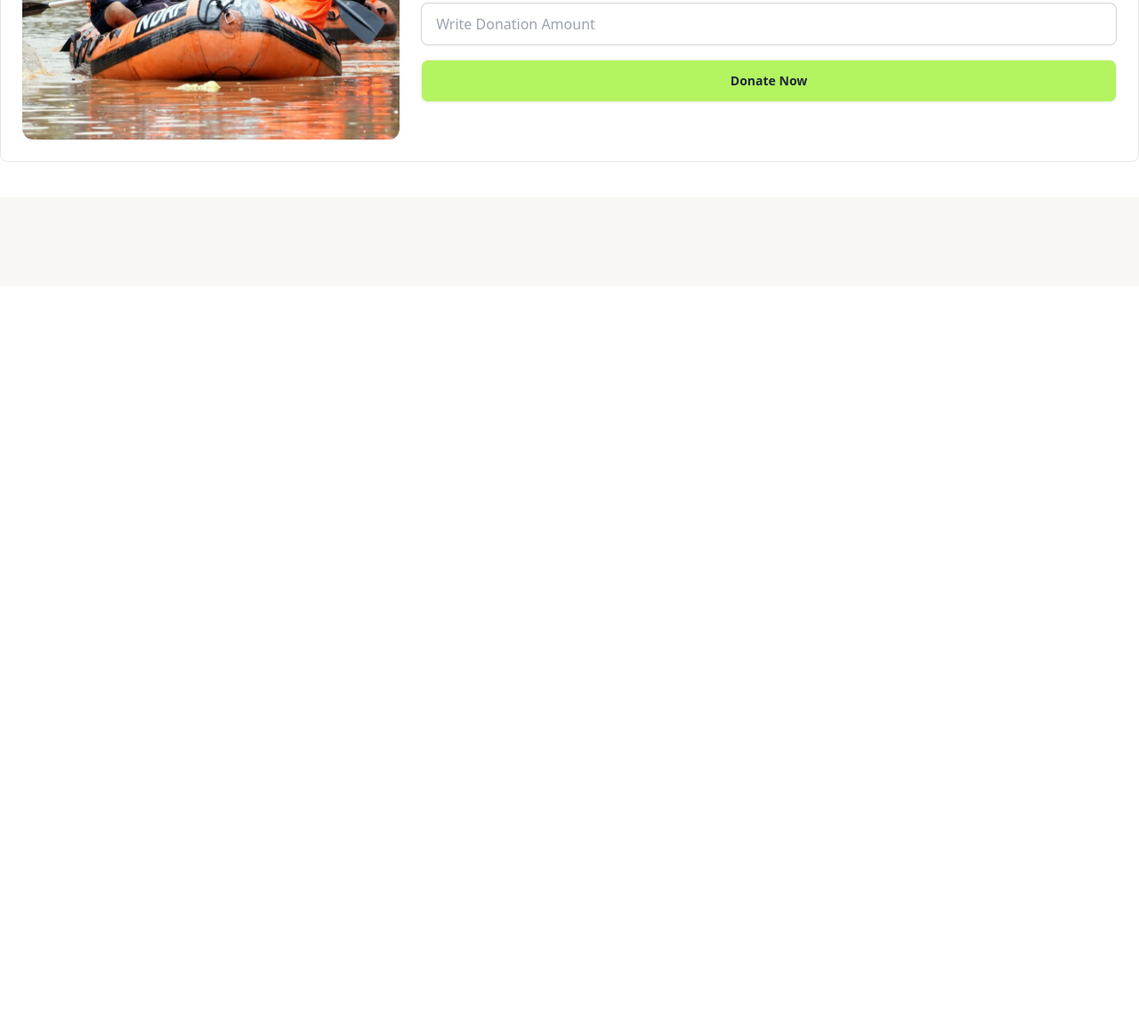
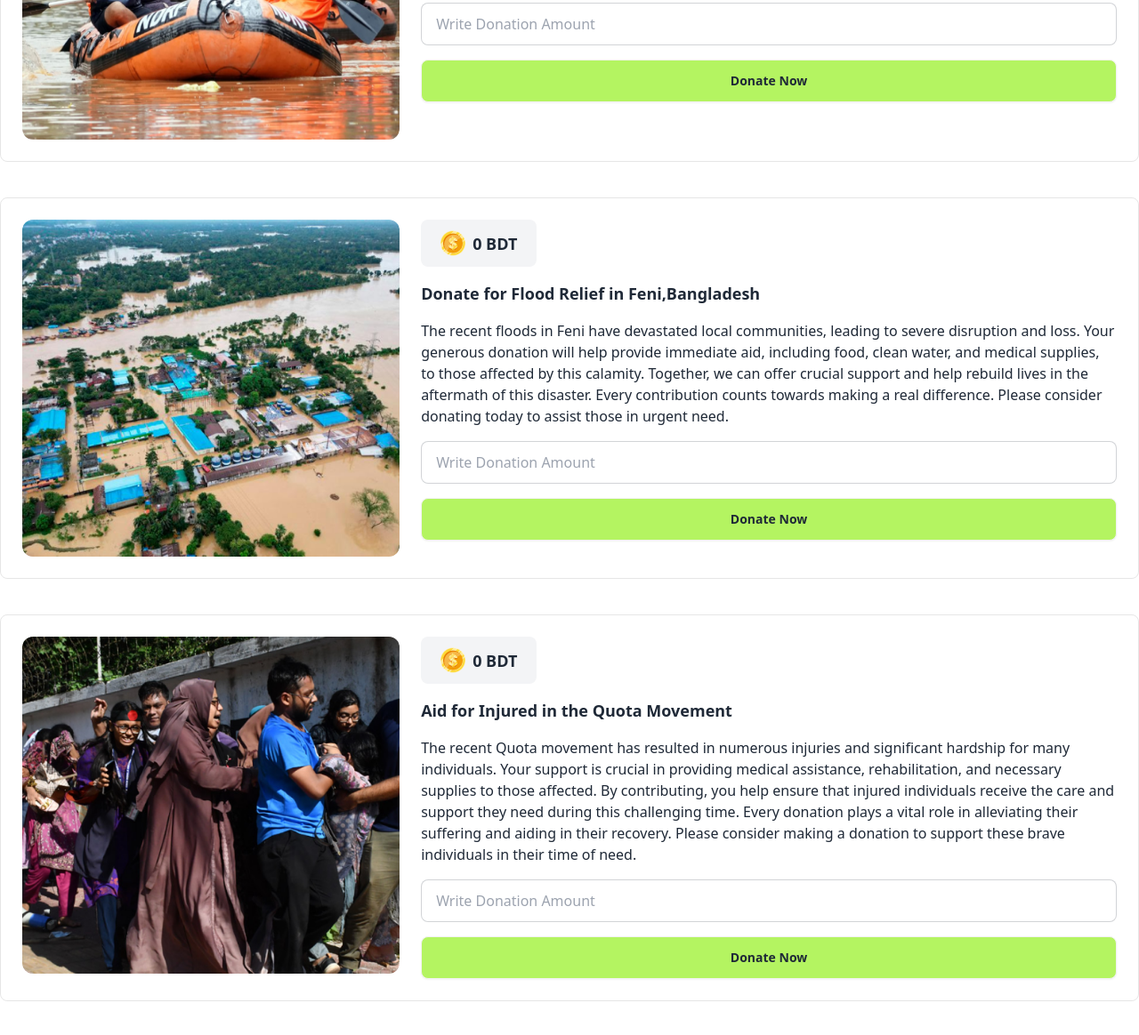
Before and after one commit to khademulmowla/assignment-5, a plain HTML site: page index.html in a window 1280 px wide. Shown: the part 496-1660 px from the top of the page at 89% size. Before the commit the page ends 818 px from the top, so only its background shows below. Drawn offline with nearby package versions, Linux system fonts and the light colour scheme.

Commit message:
committed feni and quota secion

```diff
--- a/index.html
+++ b/index.html
@@ -87,13 +87,69 @@
                 </div>
             </div>
         </div>
+        <!-- feni card  -->
+        <div class="flex flex-col lg:flex-row border border-borderBg rounded-lg mt-10 p-6 gap-6">
+            <div class="w-[556px] h-[379px]">
+                <img class="w-[556px] h-[379px] rounded-xl" src="./assets/feni.png" alt="">
+            </div>
+            <div class="space-y-4 w-10/12">
+                <div class="flex items-center justify-center gap-2 bg-gray w-full lg:w-2/12 px-3 py-3 rounded-lg">
+                    <img src="./assets/coin.png" alt="">
+                    <p class="font-semibold text-lg">
+                        <span id="total-amount-feni">0</span>
+                        <span>BDT</span>
+                    </p>
+                </div>
+                <h2 class="font-bold text-lg">Donate for Flood Relief in Feni,Bangladesh</h2>
+                <p> The recent floods in Feni have devastated local communities, leading to severe disruption and
+                    loss. Your generous donation will help provide immediate aid, including food, clean water, and
+                    medical supplies, to those affected by this calamity. Together, we can offer crucial support and
+                    help rebuild lives in the aftermath of this disaster. Every contribution counts towards making a
+                    real difference. Please consider donating today to assist those in urgent need.</p>
+                <div class="form-control w-full">
+                    <input id="input-amount-feni" type="text" placeholder="Write Donation Amount"
+                        class="input input-bordered" required />
+                </div>
+                <div class="form-control mt-6">
+                    <button id="btn-feni" class="btn bg-green font-bold">Donate Now</button>
+                </div>
+            </div>
+        </div>
+        <!-- quota movement  -->
+        <div class="flex flex-col lg:flex-row border border-borderBg rounded-lg mt-10 p-6 gap-6">
+            <div class="w-[556px] h-[379px]">
+                <img class=" w-[556px] h-[379px] rounded-xl" src="./assets/quota-protest.png" alt="">
+            </div>
+            <div class="space-y-4 w-10/12">
+                <div class="flex items-center justify-center gap-2 bg-gray w-full lg:w-2/12 px-3 py-3 rounded-lg">
+                    <img src="./assets/coin.png" alt="">
+                    <p class="font-semibold text-lg">
+                        <span id="total-amount-quota">0</span>
+                        <span>BDT</span>
+                    </p>
+                </div>
+                <h2 class="font-bold text-lg">Aid for Injured in the Quota Movement</h2>
+                <p> The recent Quota movement has resulted in numerous injuries and significant hardship for many
+                    individuals. Your support is crucial in providing medical assistance, rehabilitation, and
+                    necessary supplies to those affected. By contributing, you help ensure that injured individuals
+                    receive the care and support they need during this challenging time. Every donation plays a
+                    vital role in alleviating their suffering and aiding in their recovery. Please consider making a
+                    donation to support these brave individuals in their time of need.</p>
+                <div class="form-control w-full">
+                    <input id="input-amount-quota" type="text" placeholder="Write Donation Amount"
+                        class="input input-bordered" required />
+                </div>
+                <div class="form-control mt-6">
+                    <button id="btn-quota" class="btn bg-green font-bold">Donate Now</button>
+                </div>
+            </div>
+        </div>
     </section>
     <section id="transaction-history" class="hidden">
     </section>
     </main>
     <footer class="bg-navBg h-[100px]">
     </footer>
-
     <script src="js/app.js"></script>
 </body>
 
```
